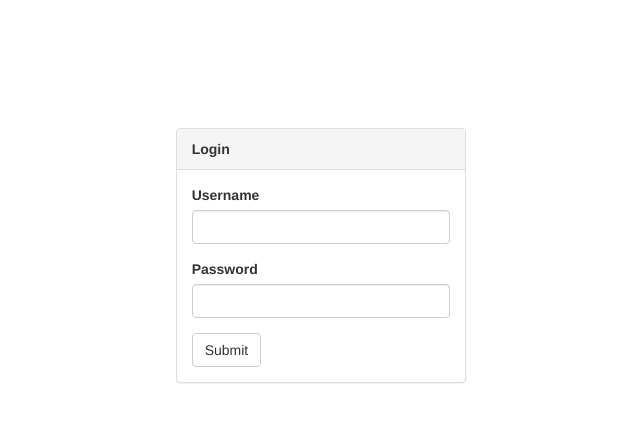
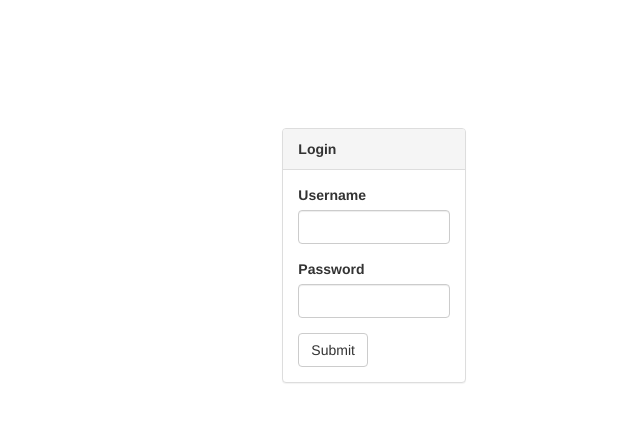
Before and after one commit to dxmmm/znion.com, a plain HTML site: page admin/login.html in a window 1280 px wide. Shown: the whole page, without its empty margins (266-906 px from the left). Drawn offline with Linux system fonts and the light colour scheme.

Commit message:
布局修改

```diff
--- a/admin/login.html
+++ b/admin/login.html
@@ -13,7 +13,7 @@
 </head>
 <body>
 
-	<div class="container col-lg-3 col-md-4 col-sm-6 col-xs-10 col-lg-offset-4 col-md-offset-4 col-sm-offset-3 col-xs-offset-1">
+	<div class="container col-lg-2 col-md-4 col-sm-6 col-xs-10 col-lg-offset-5 col-md-offset-4 col-sm-offset-3 col-xs-offset-1">
 		<div class="panel panel-default">
 			<div class="panel-heading">
 				<strong>Login</strong>
```
